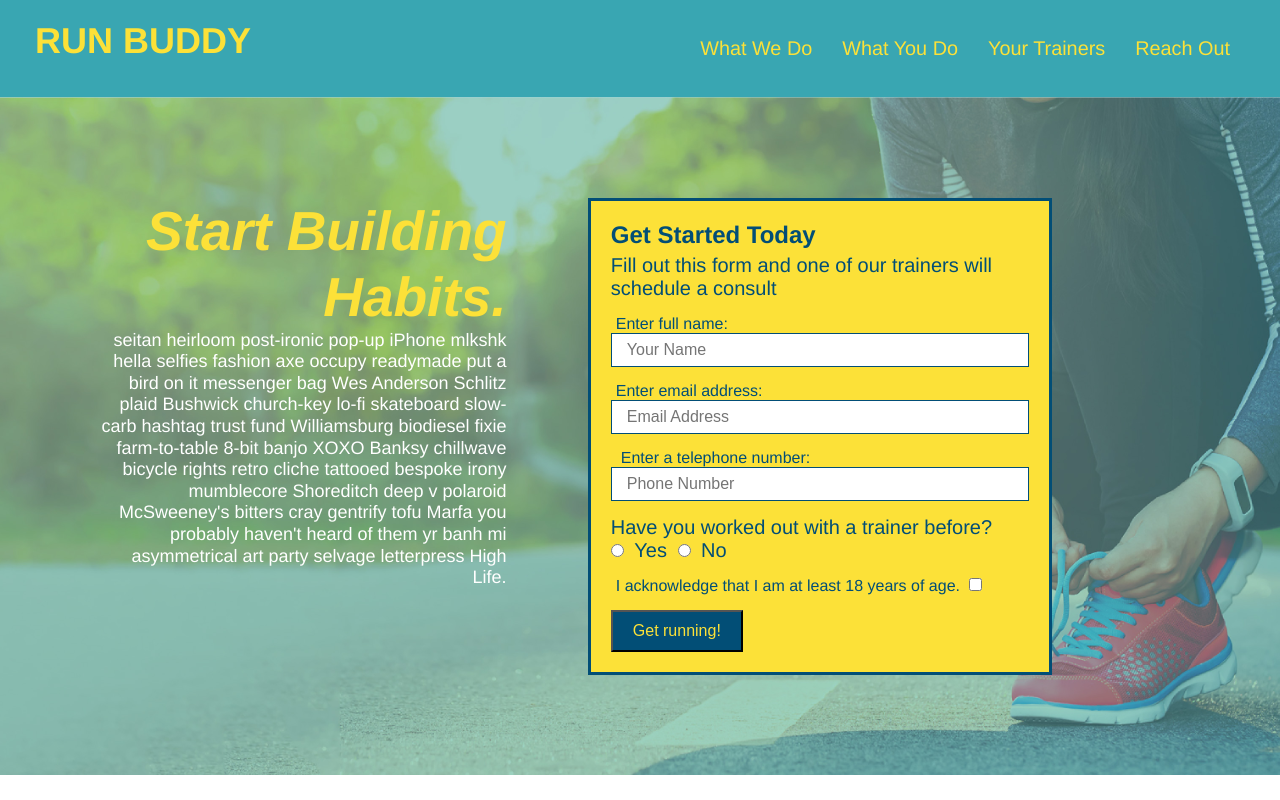
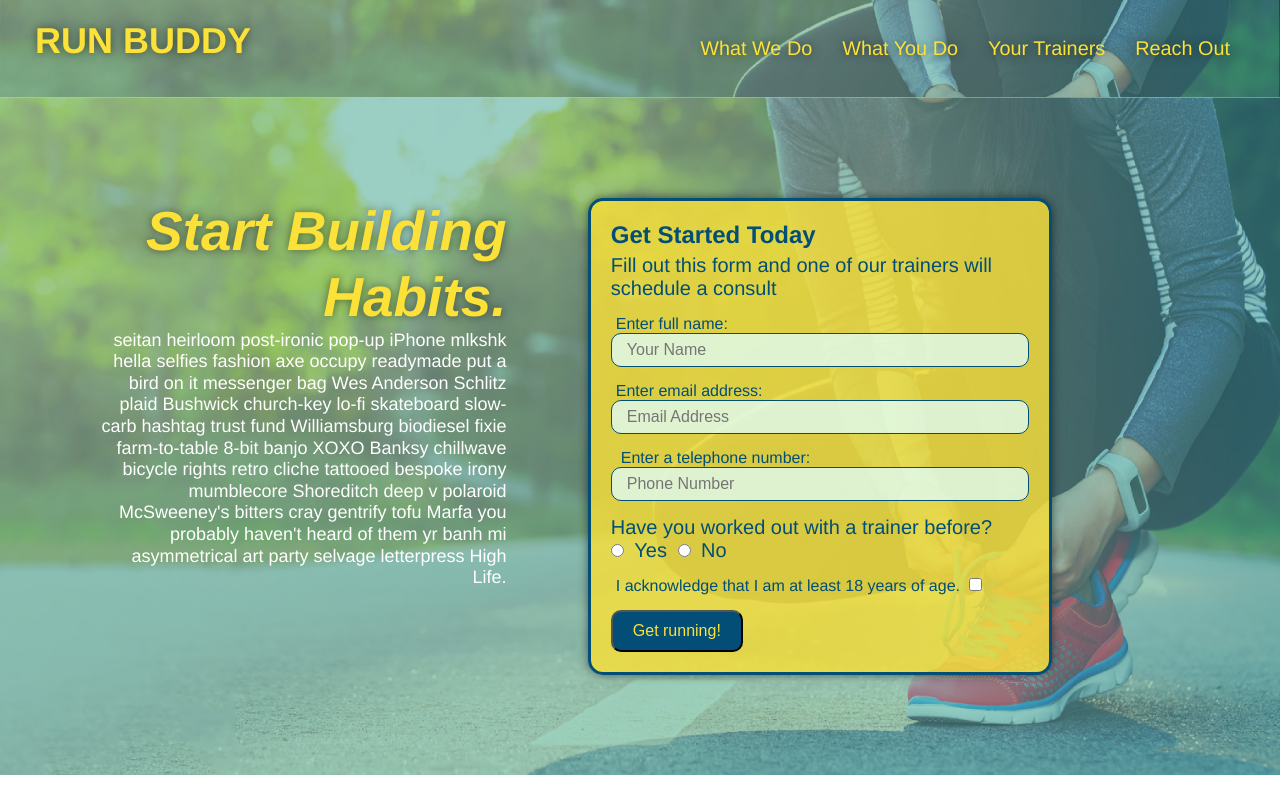
Before and after one commit to NickNocc/run-buddy, a plain HTML site: page index.html in a window 1280 px wide. Shown: the top 800 px of the page. Drawn offline with Linux system fonts and the light colour scheme.

Commit message:
Adjusted css elements
Added more visually aesthetic css elements throughout the page

```diff
--- a/assets/css/style.css
+++ b/assets/css/style.css
@@ -17,6 +17,14 @@ header {
     justify-content: space-between;
     display: flex;
     align-self: stretch;
+    position: -webkit-sticky;
+    position: sticky;
+    top: 0;
+    background-image: url("../images/flipped-hero-image.jpg");
+    background-size: cover;
+    background-position: center;
+    background-attachment: fixed;
+    background-position: 80%;
 }
 
 header h1 {
@@ -24,6 +32,7 @@ header h1 {
     margin: 0;
     font-size: 36px;
     color: #fce138;
+    text-shadow: 0 0 10px rgba(0, 0, 0, 0.5);
   }
 
 header a {
@@ -44,10 +53,18 @@ header nav ul li {
     float: left;
 }
 
+header nav ul li a:hover {
+    background: #fce138;
+    color: #024e76;
+    border-radius: 15px;
+    text-shadow: none;
+}
+
 header nav ul li a {
     padding: 10px 15px;
     font-weight: lighter;
     font-size: 1.55vw;
+    text-shadow: 0 0 10px rgba(0, 0, 0, 0.5);
 }
 /* Footer start */
 footer {
@@ -86,6 +103,8 @@ section {
     justify-self: center;
     flex-wrap: wrap;
     align-items: flex-start;
+    background-attachment: fixed;
+    background-position: 80%;
 }
 
 .hero-cta {
@@ -101,16 +120,19 @@ section {
     font-style: italic;
     font-size: 55px;
     color: #fce138;
+    text-shadow: 0 0 10px rgba(0, 0, 0, 0.5);
 }
 
 .hero-form {
     color: #024e76;
-    background-color: #fce138;
+    background-color:rgba(252, 225, 56, 0.8);
     padding: 20px;
     border: solid 3px #024e76;
     text-align: left;
     width: 40%;
     margin: 3.5%;
+    box-shadow: 0 0 10px rgba(0, 0, 0, 0.5);
+    border-radius: 15px;
 }
 
 h3 {
@@ -138,6 +160,13 @@ h3 {
     color: #024e76;
     width: 100%;
     margin-bottom: 15px;
+    border-radius: 10px;
+    background-color: rgba(225, 255, 255, 0.75);
+}
+
+.form-input:focus {
+    background-color: rgba(225, 225, 225, 1);
+    outline: none;
 }
 
 .hero-form label {
@@ -149,6 +178,11 @@ h3 {
     color:#fce138;
     padding: 10px 20px;
     font-size: 16px;
+    border-radius: 10px;
+}
+
+.hero-form button:hover {
+    background-color: #39a6b2;
 }
 /* Intro Start */
 .intro p {
@@ -196,11 +230,14 @@ h3 {
     margin: 50px auto;
     padding-bottom: 50px;
     width: 80%;
-    border-bottom: 1px solid #39a6b2;
     display: flex;
     flex-wrap: wrap;
     align-items: center;
     justify-content: space-between;
+}
+
+.step:not(:last-child) {
+    border-bottom: 1px solid #39a6b2;
 }
 
 .step-text {
@@ -323,6 +360,11 @@ h3 {
     color:white;
 }
 
+.contact-form button:hover {
+    color: #fce138;
+    background: #39a6b2;
+}
+
 .contact-form input, .contact-form textarea {
     border:  1px solid #024e76;
     display: block;
@@ -332,6 +374,13 @@ h3 {
     width: 100%;
     margin-bottom: 15px;
     margin-top: 5px;
+    border-radius: 10px;
+    background-color: rgba(225, 225, 225, 0.75);
+}
+
+.contact-form input:focus, .contact-form textarea:focus {
+    background-color: rgba(225, 225, 225, 1);
+    outline: none;
 }
 
 .contact-form button {
@@ -342,12 +391,14 @@ h3 {
     text-align: center;
     padding: 15px 0;
     font-size: 16px;
+    border-radius: 10px;
 }
 /* Media Queries */
 @media screen and (max-width: 980px) {
     header {
         padding-bottom: 0;
         justify-content: center;
+        position: relative;
     }
 
     header h1 {
--- a/index.html
+++ b/index.html
@@ -11,7 +11,7 @@
     <!-- Header Start -->
     <header class="flex-container">
         <h1>
-          <a href="/">RUN BUDDY</a>
+          <a href="">RUN BUDDY</a>
         </h1>
         <!-- Navigation Bar -->
         <nav>
```
